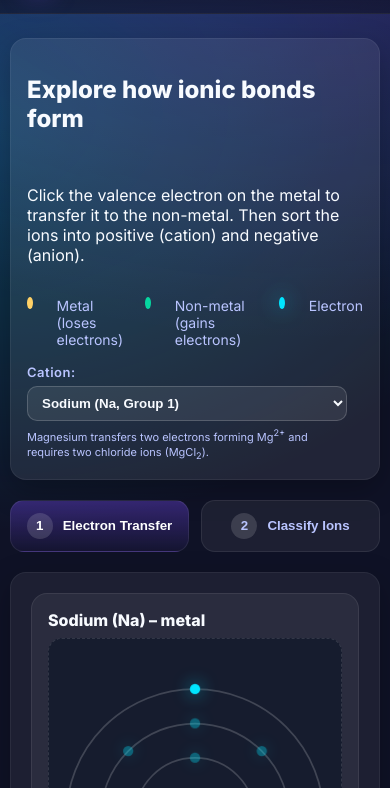
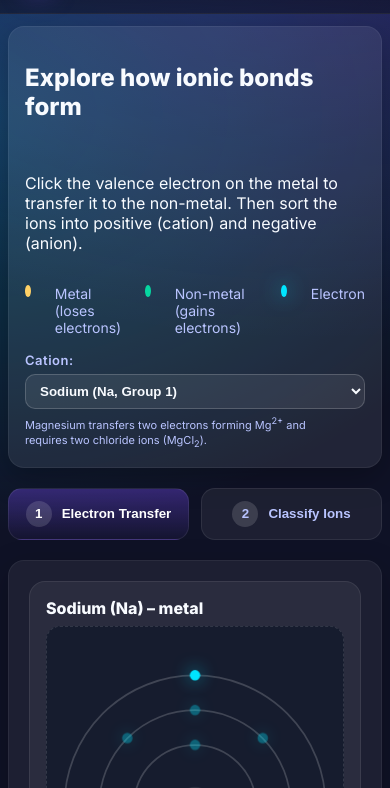
Before and after one commit to taggatron/ionicbonding, a plain HTML site: page index.html in a window 390 px wide. Shown: the part 56-844 px from the top of the page. Drawn offline with Linux system fonts and the light colour scheme.

Commit message:
too wide mobile screen

```diff
--- a/styles/style.css
+++ b/styles/style.css
@@ -130,8 +130,19 @@ svg.atom{width:100%; height:100%}
 
 /* Tighten padding and ensure full-bleed cards on narrow phones */
 @media (max-width: 420px){
-  .container{padding:0 10px}
-  .card{width:100%}
+  /* Make layout as close to edge-to-edge as comfortable */
+  .container{max-width:none; margin:12px 0 32px; padding:0 8px; width:100vw}
+  body{overflow-x:hidden}
+  /* Ensure every primary block spans full width */
+  .card,.panel,.stepper,.lattice-split > div,.atoms-row,.drag-area{width:100%}
+  /* Intro section: stack elements and allow picker to shrink */
+  .intro{flex-direction:column; align-items:stretch}
+  .cation-picker{min-width:0; width:100%}
+  /* Remove fixed ion-card width so they can wrap fluidly */
+  .ion-card{width:100%; max-width:420px}
+  .draggables{justify-content:space-between}
+  /* Prevent lattice grids from being overly constrained */
+  .lattice-view{padding:14px; gap:8px}
 }
 
 /* -------- Ionic Lattice -------- */
```
